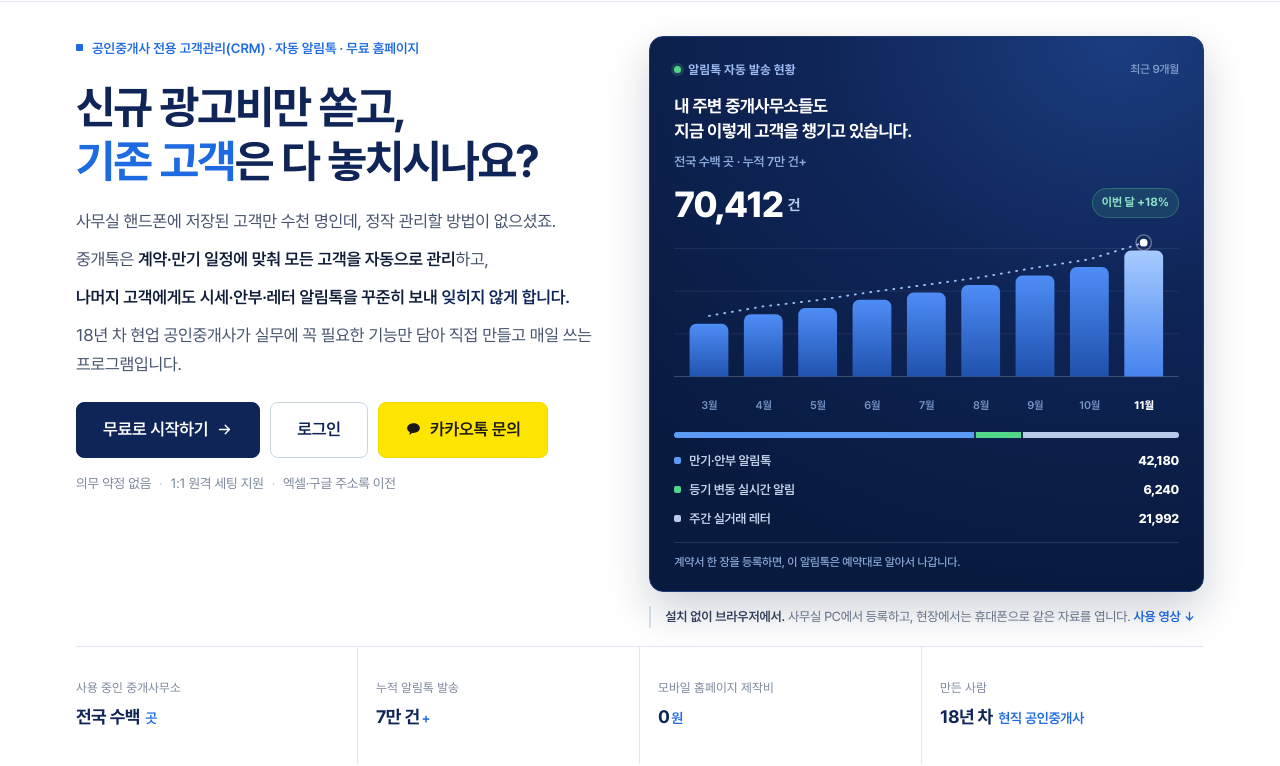
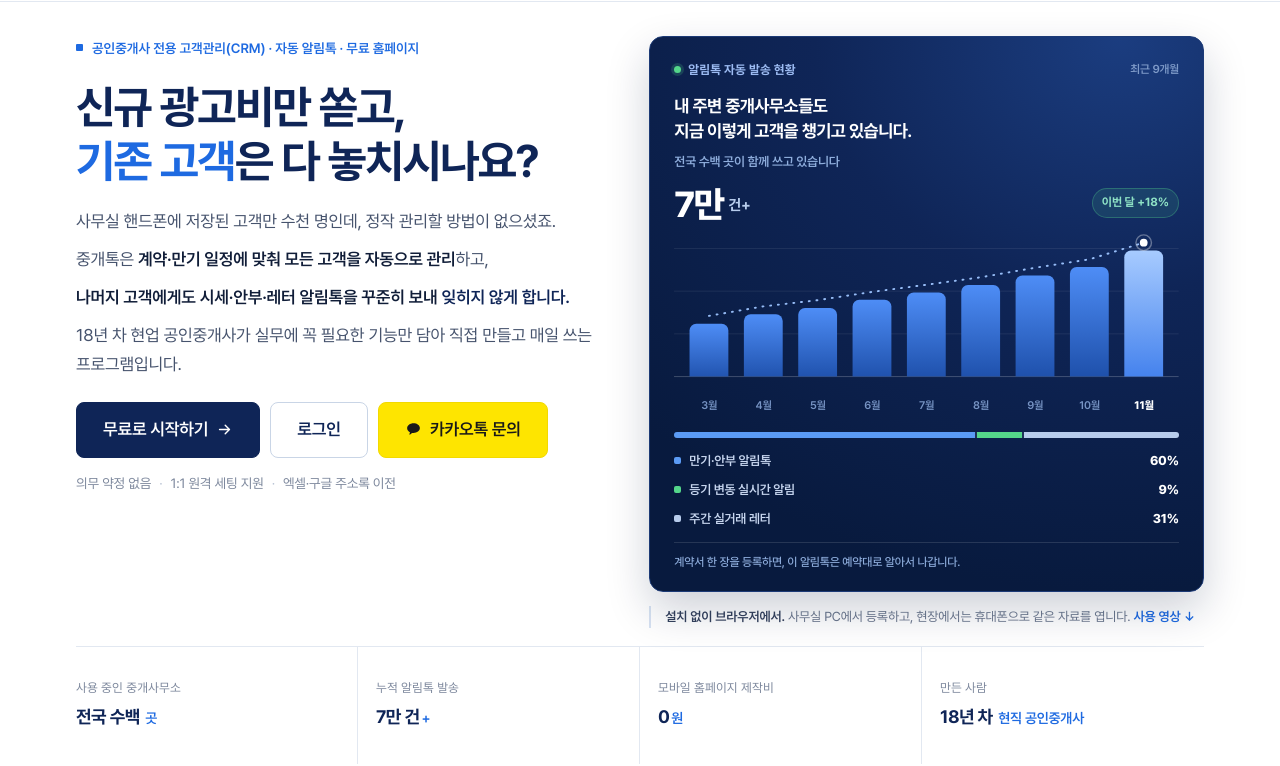
Before and after one commit to puppy2848-ctrl/joonggaetalk-home, a plain HTML site: page index.html in a window 1280 px wide. Shown: the part 73-839 px from the top of the page. Drawn offline with Linux system fonts and the light colour scheme.

Commit message:
그래프 카드 지표를 '7만 건+'·비중(%)으로 정리, 부제 중복 제거, 폰트 서브셋 재생성

```diff
--- a/index.html
+++ b/index.html
@@ -876,13 +876,13 @@ body{font-size:16px}
           <span class="cc-period">최근 9개월</span>
         </div>
         <p class="cc-lead">내 주변 중개사무소들도<br>지금 이렇게 고객을 챙기고 있습니다.</p>
-        <p class="cc-sub">전국 수백 곳 · 누적 7만 건+</p>
+        <p class="cc-sub">전국 수백 곳이 함께 쓰고 있습니다</p>
         <div class="cc-metric">
-          <b>70,412</b><span class="cc-unit">건</span>
+          <b>7만</b><span class="cc-unit">건+</span>
           <span class="cc-up">이번 달 +18%</span>
         </div>
         <div class="cc-chart" aria-hidden="true">
-          <svg viewBox="0 0 520 168" role="img" aria-label="최근 9개월 월별 알림톡 발송량이 3월 4,120건에서 11월 9,820건으로 꾸준히 늘어난 막대그래프">
+          <svg viewBox="0 0 520 168" role="img" aria-label="최근 9개월 월별 알림톡 발송량이 매달 꾸준히 늘어나는 막대그래프와 누적 성장 추세선">
             <defs>
               <linearGradient id="ccBar" x1="0" y1="0" x2="0" y2="1">
                 <stop offset="0" stop-color="#4E8DF6"/><stop offset="1" stop-color="#1B4CA6"/>
@@ -916,11 +916,11 @@ body{font-size:16px}
             <span>3월</span><span>4월</span><span>5월</span><span>6월</span><span>7월</span><span>8월</span><span>9월</span><span>10월</span><span class="now">11월</span>
           </div>
         </div>
-        <div class="cc-stack" aria-hidden="true"><i style="flex:59.9"></i><i style="flex:8.9"></i><i style="flex:31.2"></i></div>
+        <div class="cc-stack" aria-hidden="true"><i style="flex:60"></i><i style="flex:9"></i><i style="flex:31"></i></div>
         <ul class="cc-split">
-          <li><i class="d1" aria-hidden="true"></i>만기·안부 알림톡<b>42,180</b></li>
-          <li><i class="d2" aria-hidden="true"></i>등기 변동 실시간 알림<b>6,240</b></li>
-          <li><i class="d3" aria-hidden="true"></i>주간 실거래 레터<b>21,992</b></li>
+          <li><i class="d1" aria-hidden="true"></i>만기·안부 알림톡<b>60%</b></li>
+          <li><i class="d2" aria-hidden="true"></i>등기 변동 실시간 알림<b>9%</b></li>
+          <li><i class="d3" aria-hidden="true"></i>주간 실거래 레터<b>31%</b></li>
         </ul>
         <figcaption>계약서 한 장을 등록하면, 이 알림톡은 예약대로 알아서 나갑니다.</figcaption>
       </figure>
```
Also changed, not shown: assets/sub-Pretendard-Bold.woff2, assets/sub-Pretendard-ExtraBold.woff2, assets/sub-Pretendard-Medium.woff2, assets/sub-Pretendard-Regular.woff2, assets/sub-Pretendard-SemiBold.woff2.
